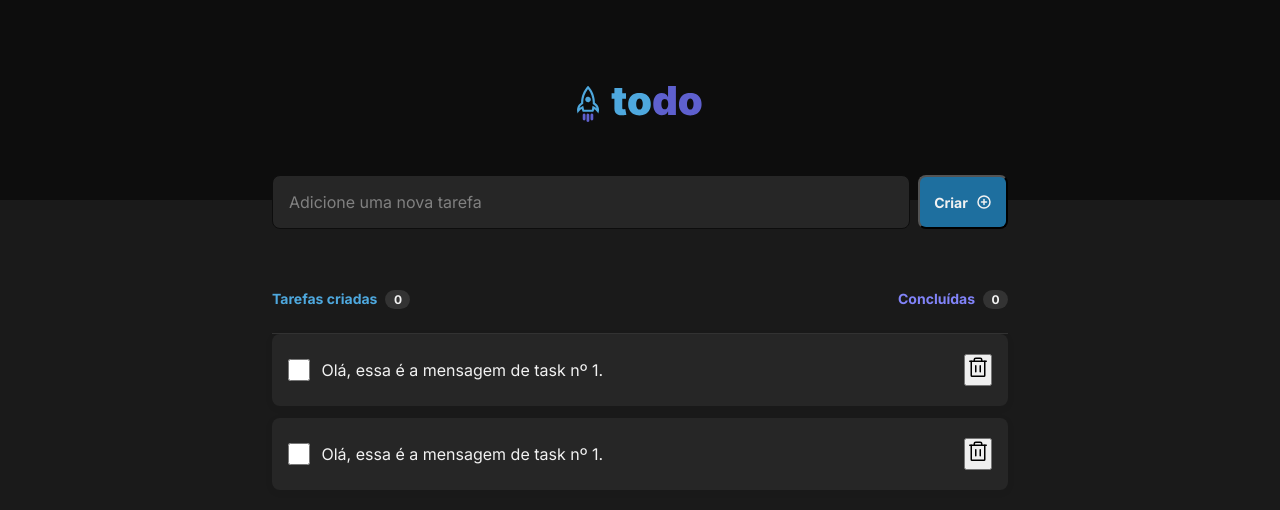
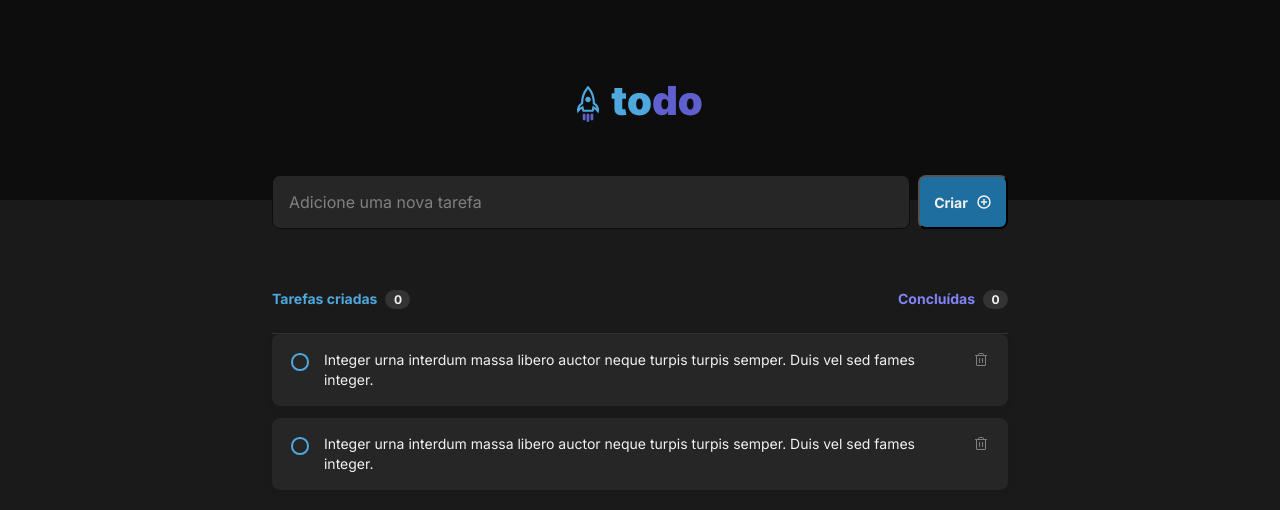
Before and after one commit to ISXDora/desafio01-todoList, a React (Vite) app: page / in a window 1280 px wide. Shown: the top 510 px of the page. Built offline with nearby package versions, Linux system fonts and the light colour scheme.

Commit message:
estilização do checkbox

```diff
--- a/src/components/task/Task.module.css
+++ b/src/components/task/Task.module.css
@@ -10,7 +10,8 @@
   display: flex;
   flex-direction: row;
   gap: 0.75rem;
-  align-items: center;
+  align-items: stretch;
+  justify-items: center;
   flex: 1.5rem 1fr 1.5rem;
 }
 .container + .container {
@@ -23,4 +24,75 @@
 }
 .container p {
   width: 100%;
+  font-size: 0.875rem;
+  line-height: 1.225rem;
+  color: var(gray-100)
 }
+
+.container button{
+  background: transparent;
+  border: none;
+  width: 24px;
+  height: 24px;
+  color: var(--gray-300);
+  border-radius: 4px;
+  cursor: pointer;
+  align-items: center;
+
+  transition: ease-in 0.3s;
+}
+
+.container button:hover {
+
+  background: var(--gray-400);
+  color: var(--danger)
+
+}
+
+.container > label {
+  width: 24px;
+  height: 24px;
+  padding: 3.27px;
+  align-items: center;
+  position: relative;
+
+}
+.container > label span {
+  display: none;
+  position: absolute;
+  left: 50%;
+  top: 50%;
+  transform: translate(-50%, -50%);
+
+}
+
+.container label input[type="checkbox"] {
+  appearance: none;
+  border: 2px solid var(--blue);
+  width: 17.45px;
+  height: 17.45px;
+  border-radius: 50%;
+  transition: 0.2s;
+
+}
+
+.container label input[type="checkbox"]:checked {
+color: white;
+border: var(--purple-dark);
+background-color: var(--purple-dark);
+}
+
+.container label input[type="checkbox"]:checked:hover {
+  background-color: var(--purple);
+}
+
+.container label input[type="checkbox"]:checked + span {
+  display: block;
+}
+
+
+.container label input[type="checkbox"]:hover {
+  border: 2px solid var(--blue-dark);
+  background: rgba(30, 111, 159, 0.2)
+
+}
--- a/src/components/task/Task.tsx
+++ b/src/components/task/Task.tsx
@@ -1,14 +1,18 @@
 import React from 'react';
 import styles from './Task.module.css'
-import {Trash} from 'phosphor-react'
+import {Trash, Check} from 'phosphor-react'
 
 export const Task: React.FC = () => {
   return (
     <div className={styles.container}>
+      <label>
+
       <input type="checkbox"/>
-      <p>Olá, essa é a mensagem de task nº 1.</p>
+      <span><Check size={12} weight="bold"/></span>
+      </label>
+      <p>Integer urna interdum massa libero auctor neque turpis turpis semper. Duis vel sed fames integer.</p>
       <button>
-        <Trash size={24}/>
+        <Trash size={16}/>
       </button>
 
     </div>
```
